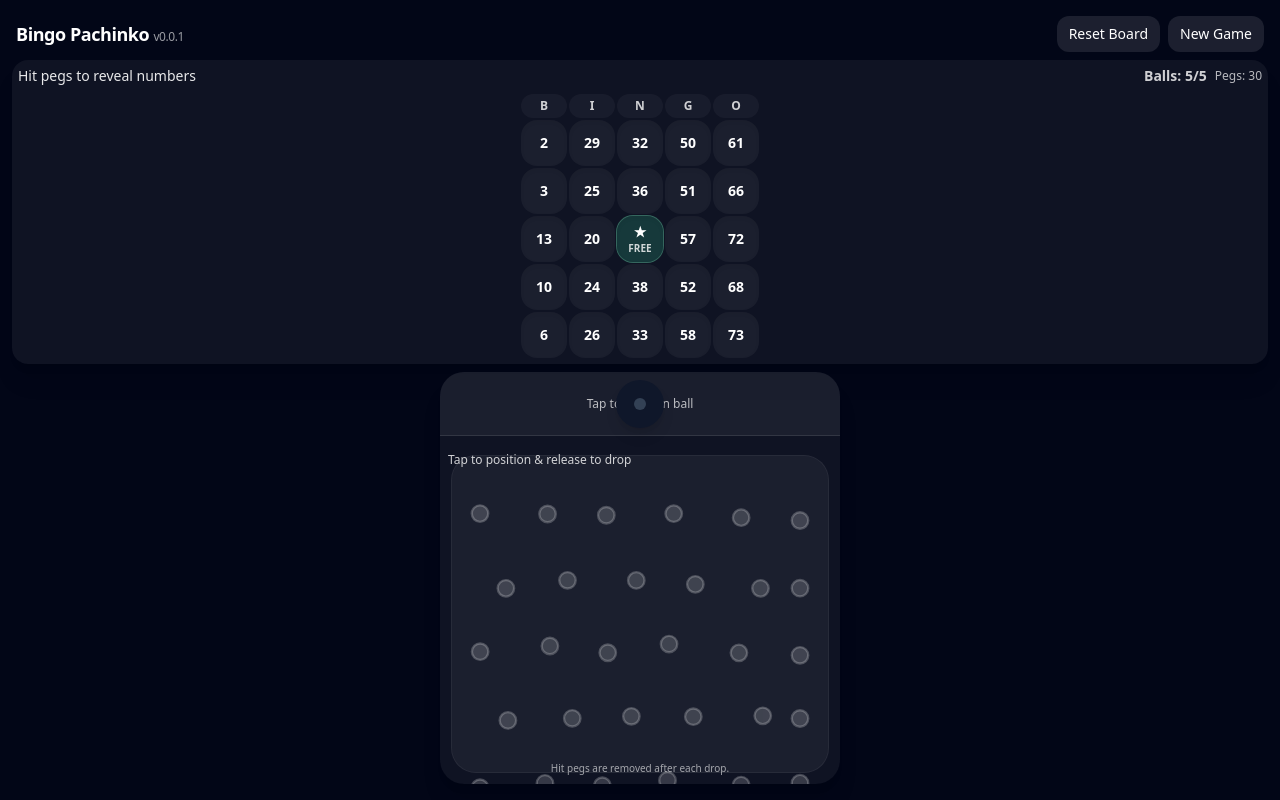
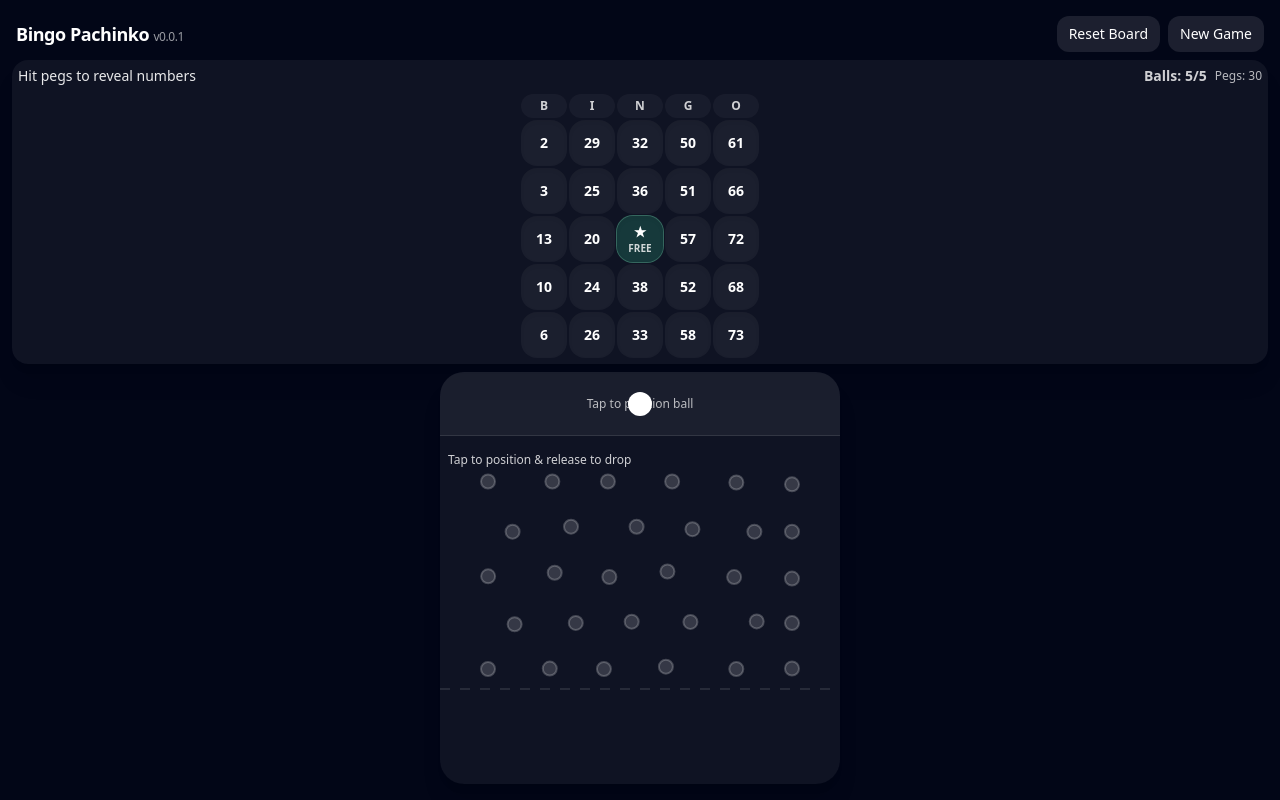
Before and after one commit to SEBalaban/bingo-chinko, a React (Vite) app: page / in a window 1280 px wide. Built offline with nearby package versions, Linux system fonts and the light colour scheme; the HTML template or start-up script is replaced by a standard one.

Commit message:
Update peg board height to 250px, remove bingo messaging, update ball styling and size, add collision radius indicator

```diff
--- a/src/BingoPachinkoGame.tsx
+++ b/src/BingoPachinkoGame.tsx
@@ -93,10 +93,10 @@ function generatePegs(count = 30): Peg[] {
   const rows = Math.ceil(count / cols);
   const pegs: Peg[] = [];
 
-  const left = 0.1;
-  const right = 0.9;
-  const top = 0.18;
-  const bottom = 0.85;
+  const left = 0.12;
+  const right = 0.88;
+  const top = 0.15;
+  const bottom = 0.90;
 
   let idx = 0;
   for (let r = 0; r < rows; r++) {
@@ -115,8 +115,8 @@ function generatePegs(count = 30): Peg[] {
 
       pegs.push({
         id: `peg-${idx}`,
-        x: clamp(gx + stagger + jitterX, 0.1, 0.9),
-        y: clamp(gy + jitterY, 0.16, 0.88),
+        x: clamp(gx + stagger + jitterX, 0.12, 0.88),
+        y: clamp(gy + jitterY, 0.15, 0.90),
         removed: false,
         hit: false,
       });
@@ -186,8 +186,8 @@ export default function BingoPachinkoGame() {
   }, [marked]);
 
   const boardRef = useRef<HTMLDivElement | null>(null);
-  const boardRectRef = useRef({ w: 400, h: 400 }); // Start with reasonable defaults
-  const [boardSize, setBoardSize] = useState({ w: 400, h: 400 });
+  const boardRectRef = useRef({ w: 400, h: 250 }); // Start with reasonable defaults
+  const [boardSize, setBoardSize] = useState({ w: 400, h: 250 });
   const [isPositioning, setIsPositioning] = useState(false);
 
   useEffect(() => {
@@ -195,9 +195,8 @@ export default function BingoPachinkoGame() {
     if (!el) return;
     const update = () => {
       const r = el.getBoundingClientRect();
-      // Make it square - use width for both dimensions
-      const size = Math.min(r.width, r.height);
-      const newSize = { w: size, h: size };
+      // Use actual width and fixed 250px height
+      const newSize = { w: r.width, h: 250 };
       boardRectRef.current = newSize;
       setBoardSize(newSize); // Update state for SVG viewBox
     };
@@ -387,10 +386,16 @@ export default function BingoPachinkoGame() {
 
       // Update DOM directly for smooth 60fps animation
       const ballEl = document.querySelector('[data-ball="falling"]') as HTMLElement;
+      const collisionEl = document.querySelector('[data-ball-collision]') as HTMLElement;
       if (ballEl) {
         const { w, h } = boardRectRef.current;
-        ballEl.style.left = `${x * w - 24}px`;
-        ballEl.style.top = `${y * h - 24}px`;
+        ballEl.style.left = `${x * w - 12}px`;
+        ballEl.style.top = `${y * h - 12}px`;
+        if (collisionEl) {
+          const rBall = w * 0.03;
+          collisionEl.style.left = `${x * w - rBall}px`;
+          collisionEl.style.top = `${y * h - rBall}px`;
+        }
       }
 
       animationFrameRef.current = requestAnimationFrame(step);
@@ -651,8 +656,8 @@ export default function BingoPachinkoGame() {
           <div className="flex items-center justify-between pb-2">
             <div className="text-sm font-medium opacity-90">Hit pegs to reveal numbers</div>
             <div className="flex items-center gap-2">
-              <div className={`text-sm font-semibold ${hasBingo ? "text-emerald-300" : "opacity-80"}`}>
-                {hasBingo ? "BINGO!" : `Balls: ${ballsLeft}/5`}
+              <div className="text-sm font-semibold opacity-80">
+                Balls: {ballsLeft}/5
               </div>
               <div className="text-xs opacity-70">Pegs: {remainingPegs}</div>
             </div>
@@ -692,12 +697,6 @@ export default function BingoPachinkoGame() {
               })
             )}
           </div>
-
-          {hasBingo ? (
-            <div className="mt-2 rounded-2xl bg-emerald-400/10 ring-1 ring-emerald-300/30 px-3 py-2 text-sm">
-              🎉 Bingo called! Keep dropping balls to clear pegs.
-            </div>
-          ) : null}
         </div>
 
         {/* Pachinko Game Area */}
@@ -719,17 +718,15 @@ export default function BingoPachinkoGame() {
             </div>
             {!ball.dropping && (
               <div
-                className="absolute h-12 w-12 rounded-full bg-slate-900 shadow-lg flex items-center justify-center pointer-events-none"
+                className="absolute h-6 w-6 rounded-full bg-white pointer-events-none"
                 style={{
                   left: `${(ball.x - 0.06) / 0.88 * 100}%`,
                   transform: 'translateX(-50%)',
                   top: '50%',
-                  marginTop: '-24px',
+                  marginTop: '-12px',
                   transition: isPositioning ? 'none' : 'left 0.1s ease-out',
                 }}
-              >
-                <div className="h-3 w-3 rounded-full bg-slate-700" />
-              </div>
+              />
             )}
           </div>
 
@@ -737,9 +734,9 @@ export default function BingoPachinkoGame() {
           <div
             data-game-area
             ref={gameAreaRef}
-            className="flex-1 relative mx-auto w-full max-w-[400px]"
+            className="relative mx-auto w-full max-w-[400px] shrink-0"
             style={{
-              aspectRatio: '2.0',
+              height: '250px',
               touchAction: 'none',
               userSelect: 'none',
             }}
@@ -757,9 +754,6 @@ export default function BingoPachinkoGame() {
             </div>
 
             <div ref={boardRef} className="absolute inset-0" style={{ touchAction: 'none' }}>
-            {/* Board frame */}
-            <div className="absolute inset-0 m-3 rounded-3xl bg-white/5 ring-1 ring-white/10" />
-
             <svg
               className="absolute inset-0"
               viewBox={`0 0 ${boardSize.w} ${boardSize.h}`}
@@ -811,25 +805,31 @@ export default function BingoPachinkoGame() {
 
             {/* Simulated falling ball (visual) */}
             {ball.dropping ? (
-              <div
-                data-ball="falling"
-                className="absolute h-12 w-12 rounded-full bg-slate-900 shadow-lg flex items-center justify-center pointer-events-none"
-                style={{
-                  left: ballPx.x - 24,
-                  top: ballPx.y - 24,
-                  transition: 'none', // Disable CSS transitions for direct DOM updates
-                }}
-              >
-                <div className="h-3 w-3 rounded-full bg-slate-700" />
-              </div>
+              <>
+                {/* Physics collision radius indicator */}
+                <div
+                  data-ball-collision
+                  className="absolute rounded-full border-2 border-white/30 pointer-events-none"
+                  style={{
+                    left: ballPx.x - (boardRectRef.current.w * 0.03),
+                    top: ballPx.y - (boardRectRef.current.w * 0.03),
+                    width: boardRectRef.current.w * 0.06,
+                    height: boardRectRef.current.w * 0.06,
+                    transition: 'none',
+                  }}
+                />
+                {/* Visual ball */}
+                <div
+                  data-ball="falling"
+                  className="absolute h-6 w-6 rounded-full bg-white pointer-events-none"
+                  style={{
+                    left: ballPx.x - 12,
+                    top: ballPx.y - 12,
+                    transition: 'none', // Disable CSS transitions for direct DOM updates
+                  }}
+                />
+              </>
             ) : null}
-
-            {/* Bottom info */}
-            <div className="absolute bottom-2 left-2 right-2">
-              <div className="text-[10px] opacity-60 text-center">
-                Hit pegs are removed after each drop.
-              </div>
-            </div>
             </div>
           </div>
         </div>
```
